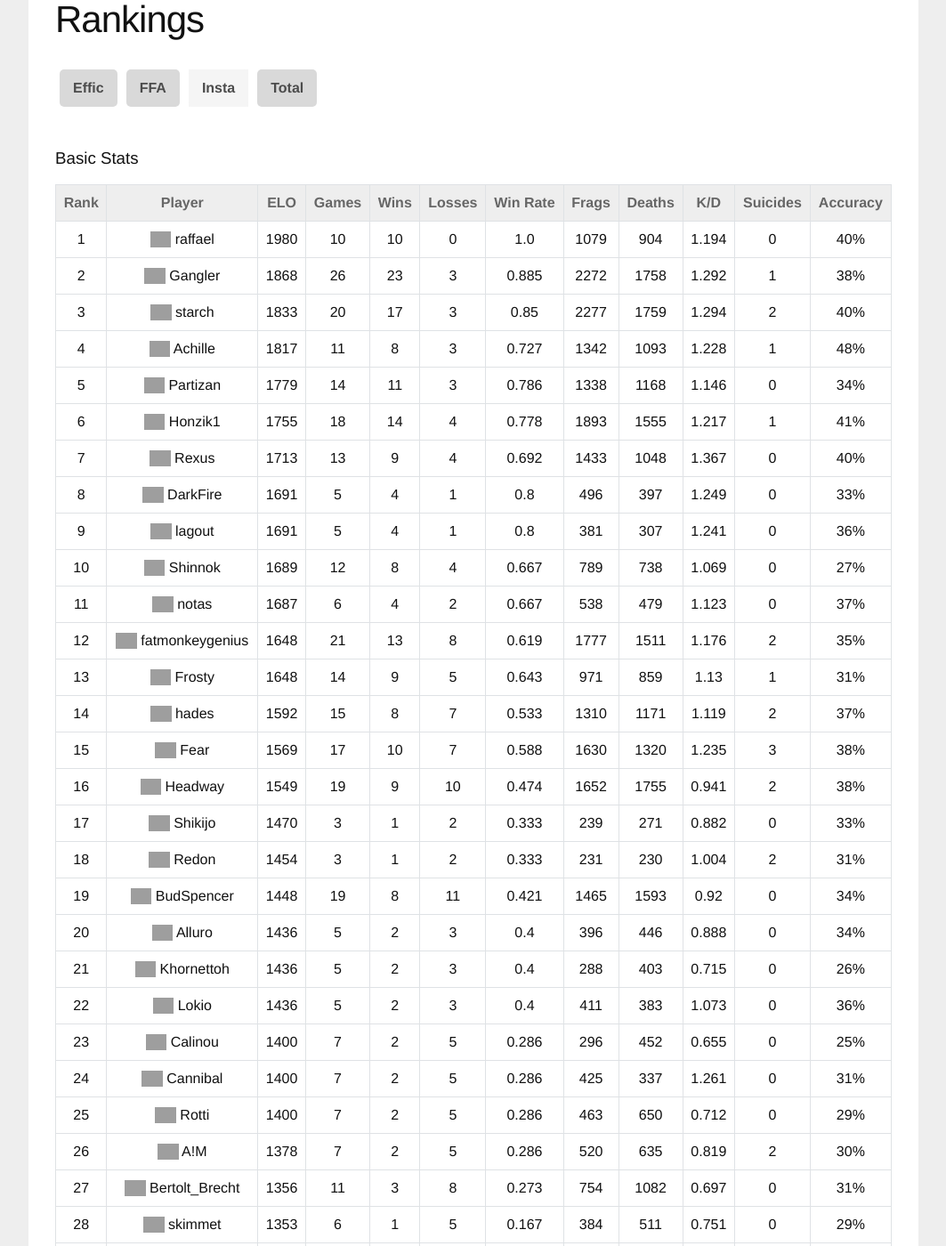
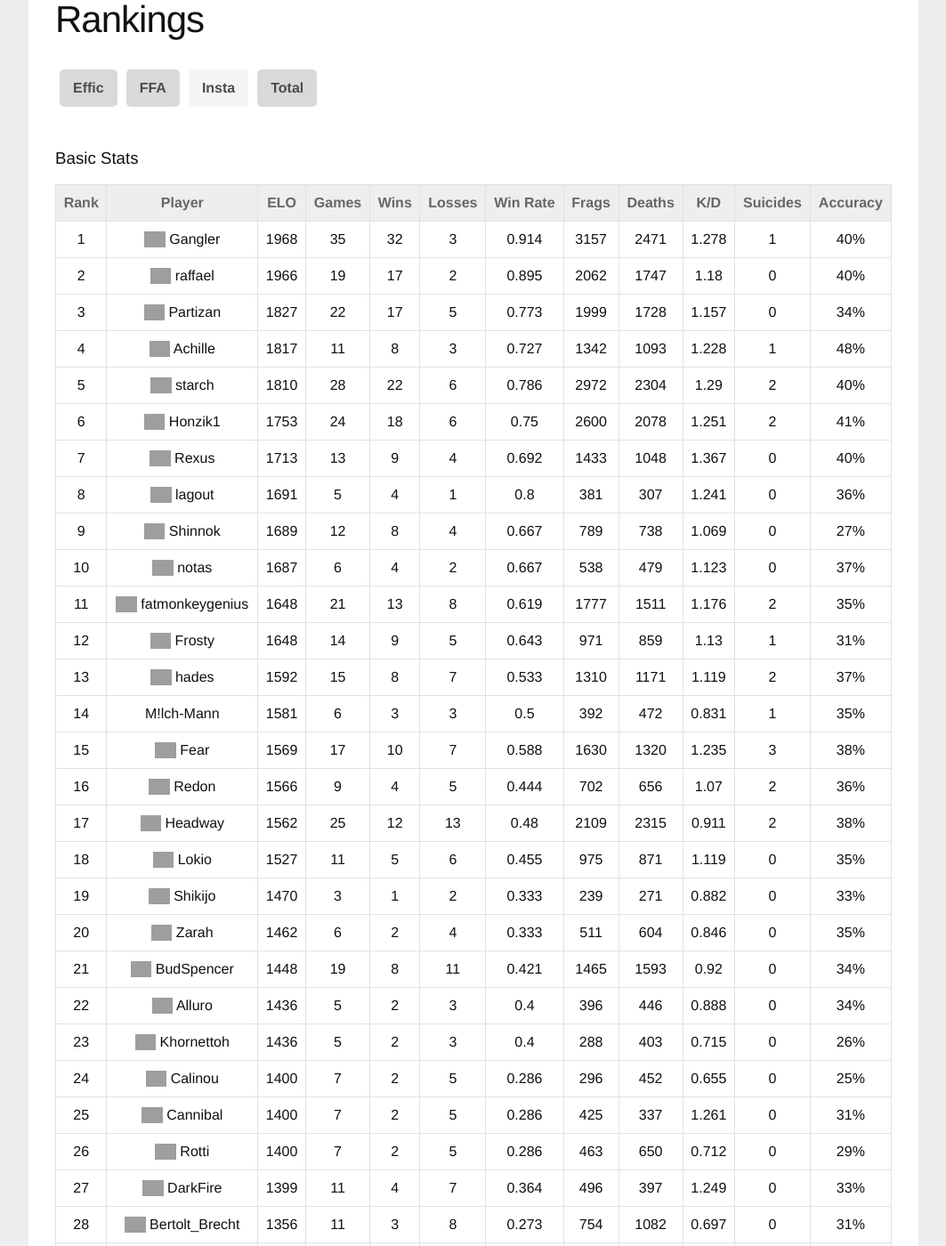
Before and after one commit to sauerduels/website, a Jekyll site: the page built from _rankings/insta.html, in a window 1280 px wide and 1400 px high, scrolled down 267 px. Shown: the whole window at 89% size, without its empty margins (108-1171 px from the left). Built offline with Jekyll 4.4.1, drawn with Linux system fonts in a browser that asks for light colours; a script that is not in the unit is left out; some of the changed text lies outside the part shown; grey boxes are pictures that could not be loaded.

Commit message:
Update rankings after SD21

```diff
--- a/_data/insta/stats.yml
+++ b/_data/insta/stats.yml
@@ -1,39 +1,39 @@
 ---
 - accuracy: 40%
-  deaths: 904
-  elo: 1980
-  frags: 1079
-  games: 10
-  kpd: 1.194
-  losses: 0
-  name: raffael
-  rank: 1
-  suicides: 0
-  win_rate: 1.0
-  wins: 10
-- accuracy: 38%
-  deaths: 1758
-  elo: 1868
-  frags: 2272
-  games: 26
-  kpd: 1.292
+  deaths: 2471
+  elo: 1968
+  frags: 3157
+  games: 35
+  kpd: 1.278
   losses: 3
   name: Gangler
+  rank: 1
+  suicides: 1
+  win_rate: 0.914
+  wins: 32
+- accuracy: 40%
+  deaths: 1747
+  elo: 1966
+  frags: 2062
+  games: 19
+  kpd: 1.18
+  losses: 2
+  name: raffael
   rank: 2
-  suicides: 1
-  win_rate: 0.885
-  wins: 23
-- accuracy: 40%
-  deaths: 1759
-  elo: 1833
-  frags: 2277
-  games: 20
-  kpd: 1.294
-  losses: 3
-  name: starch
+  suicides: 0
+  win_rate: 0.895
+  wins: 17
+- accuracy: 34%
+  deaths: 1728
+  elo: 1827
+  frags: 1999
+  games: 22
+  kpd: 1.157
+  losses: 5
+  name: Partizan
   rank: 3
-  suicides: 2
-  win_rate: 0.85
+  suicides: 0
+  win_rate: 0.773
   wins: 17
 - accuracy: 48%
   deaths: 1093
@@ -47,30 +47,30 @@
   suicides: 1
   win_rate: 0.727
   wins: 8
-- accuracy: 34%
-  deaths: 1168
-  elo: 1779
-  frags: 1338
-  games: 14
-  kpd: 1.146
-  losses: 3
-  name: Partizan
+- accuracy: 40%
+  deaths: 2304
+  elo: 1810
+  frags: 2972
+  games: 28
+  kpd: 1.29
+  losses: 6
+  name: starch
   rank: 5
-  suicides: 0
+  suicides: 2
   win_rate: 0.786
-  wins: 11
+  wins: 22
 - accuracy: 41%
-  deaths: 1555
-  elo: 1755
-  frags: 1893
-  games: 18
-  kpd: 1.217
-  losses: 4
+  deaths: 2078
+  elo: 1753
+  frags: 2600
+  games: 24
+  kpd: 1.251
+  losses: 6
   name: Honzik1
   rank: 6
-  suicides: 1
-  win_rate: 0.778
-  wins: 14
+  suicides: 2
+  win_rate: 0.75
+  wins: 18
 - accuracy: 40%
   deaths: 1048
   elo: 1713
@@ -83,18 +83,6 @@
   suicides: 0
   win_rate: 0.692
   wins: 9
-- accuracy: 33%
-  deaths: 397
-  elo: 1691
-  frags: 496
-  games: 5
-  kpd: 1.249
-  losses: 1
-  name: DarkFire
-  rank: 8
-  suicides: 0
-  win_rate: 0.8
-  wins: 4
 - accuracy: 36%
   deaths: 307
   elo: 1691
@@ -103,7 +91,7 @@
   kpd: 1.241
   losses: 1
   name: lagout
-  rank: 9
+  rank: 8
   suicides: 0
   win_rate: 0.8
   wins: 4
@@ -115,7 +103,7 @@
   kpd: 1.069
   losses: 4
   name: Shinnok
-  rank: 10
+  rank: 9
   suicides: 0
   win_rate: 0.667
   wins: 8
@@ -127,7 +115,7 @@
   kpd: 1.123
   losses: 2
   name: notas
-  rank: 11
+  rank: 10
   suicides: 0
   win_rate: 0.667
   wins: 4
@@ -139,7 +127,7 @@
   kpd: 1.176
   losses: 8
   name: fatmonkeygenius
-  rank: 12
+  rank: 11
   suicides: 2
   win_rate: 0.619
   wins: 13
@@ -151,7 +139,7 @@
   kpd: 1.13
   losses: 5
   name: Frosty
-  rank: 13
+  rank: 12
   suicides: 1
   win_rate: 0.643
   wins: 9
@@ -163,10 +151,22 @@
   kpd: 1.119
   losses: 7
   name: hades
-  rank: 14
+  rank: 13
   suicides: 2
   win_rate: 0.533
   wins: 8
+- accuracy: 35%
+  deaths: 472
+  elo: 1581
+  frags: 392
+  games: 6
+  kpd: 0.831
+  losses: 3
+  name: M!lch-Mann
+  rank: 14
+  suicides: 1
+  win_rate: 0.5
+  wins: 3
 - accuracy: 38%
   deaths: 1320
   elo: 1569
@@ -179,18 +179,42 @@
   suicides: 3
   win_rate: 0.588
   wins: 10
-- accuracy: 38%
-  deaths: 1755
-  elo: 1549
-  frags: 1652
-  games: 19
-  kpd: 0.941
-  losses: 10
-  name: Headway
+- accuracy: 36%
+  deaths: 656
+  elo: 1566
+  frags: 702
+  games: 9
+  kpd: 1.07
+  losses: 5
+  name: Redon
   rank: 16
   suicides: 2
-  win_rate: 0.474
-  wins: 9
+  win_rate: 0.444
+  wins: 4
+- accuracy: 38%
+  deaths: 2315
+  elo: 1562
+  frags: 2109
+  games: 25
+  kpd: 0.911
+  losses: 13
+  name: Headway
+  rank: 17
+  suicides: 2
+  win_rate: 0.48
+  wins: 12
+- accuracy: 35%
+  deaths: 871
+  elo: 1527
+  frags: 975
+  games: 11
+  kpd: 1.119
+  losses: 6
+  name: Lokio
+  rank: 18
+  suicides: 0
+  win_rate: 0.455
+  wins: 5
 - accuracy: 33%
   deaths: 271
   elo: 1470
@@ -199,22 +223,22 @@
   kpd: 0.882
   losses: 2
   name: Shikijo
-  rank: 17
+  rank: 19
   suicides: 0
   win_rate: 0.333
   wins: 1
-- accuracy: 31%
-  deaths: 230
-  elo: 1454
-  frags: 231
-  games: 3
-  kpd: 1.004
-  losses: 2
-  name: Redon
-  rank: 18
-  suicides: 2
+- accuracy: 35%
+  deaths: 604
+  elo: 1462
+  frags: 511
+  games: 6
+  kpd: 0.846
+  losses: 4
+  name: Zarah
+  rank: 20
+  suicides: 0
   win_rate: 0.333
-  wins: 1
+  wins: 2
 - accuracy: 34%
   deaths: 1593
   elo: 1448
@@ -223,7 +247,7 @@
   kpd: 0.92
   losses: 11
   name: BudSpencer
-  rank: 19
+  rank: 21
   suicides: 0
   win_rate: 0.421
   wins: 8
@@ -235,7 +259,7 @@
   kpd: 0.888
   losses: 3
   name: Alluro
-  rank: 20
+  rank: 22
   suicides: 0
   win_rate: 0.4
   wins: 2
@@ -247,19 +271,7 @@
   kpd: 0.715
   losses: 3
   name: Khornettoh
-  rank: 21
-  suicides: 0
-  win_rate: 0.4
-  wins: 2
-- accuracy: 36%
-  deaths: 383
-  elo: 1436
-  frags: 411
-  games: 5
-  kpd: 1.073
-  losses: 3
-  name: Lokio
-  rank: 22
+  rank: 23
   suicides: 0
   win_rate: 0.4
   wins: 2
@@ -271,7 +283,7 @@
   kpd: 0.655
   losses: 5
   name: Calinou
-  rank: 23
+  rank: 24
   suicides: 0
   win_rate: 0.286
   wins: 2
@@ -283,7 +295,7 @@
   kpd: 1.261
   losses: 5
   name: Cannibal
-  rank: 24
+  rank: 25
   suicides: 0
   win_rate: 0.286
   wins: 2
@@ -295,22 +307,22 @@
   kpd: 0.712
   losses: 5
   name: Rotti
-  rank: 25
+  rank: 26
   suicides: 0
   win_rate: 0.286
   wins: 2
-- accuracy: 30%
-  deaths: 635
-  elo: 1378
-  frags: 520
-  games: 7
-  kpd: 0.819
-  losses: 5
-  name: A!M
-  rank: 26
-  suicides: 2
-  win_rate: 0.286
-  wins: 2
+- accuracy: 33%
+  deaths: 397
+  elo: 1399
+  frags: 496
+  games: 11
+  kpd: 1.249
+  losses: 7
+  name: DarkFire
+  rank: 27
+  suicides: 0
+  win_rate: 0.364
+  wins: 4
 - accuracy: 31%
   deaths: 1082
   elo: 1356
@@ -319,7 +331,7 @@
   kpd: 0.697
   losses: 8
   name: Bertolt_Brecht
-  rank: 27
+  rank: 28
   suicides: 0
   win_rate: 0.273
   wins: 3
@@ -331,10 +343,22 @@
   kpd: 0.751
   losses: 5
   name: skimmet
-  rank: 28
+  rank: 29
   suicides: 0
   win_rate: 0.167
   wins: 1
+- accuracy: 30%
+  deaths: 1194
+  elo: 1339
+  frags: 977
+  games: 13
+  kpd: 0.818
+  losses: 10
+  name: A!M
+  rank: 30
+  suicides: 3
+  win_rate: 0.231
+  wins: 3
 - accuracy: 23%
   deaths: 342
   elo: 1316
@@ -343,7 +367,7 @@
   kpd: 0.626
   losses: 3
   name: Harsh
-  rank: 29
+  rank: 31
   suicides: 0
   win_rate: 0.25
   wins: 1
@@ -355,7 +379,7 @@
   kpd: 0.712
   losses: 3
   name: Morry
-  rank: 30
+  rank: 32
   suicides: 0
   win_rate: 0.0
   wins: 0
@@ -367,7 +391,7 @@
   kpd: 0.386
   losses: 4
   name: Josh22
-  rank: 31
+  rank: 33
   suicides: 1
   win_rate: 0.2
   wins: 1
@@ -379,22 +403,22 @@
   kpd: 1.048
   losses: 4
   name: yggdrasil
-  rank: 32
+  rank: 34
   suicides: 0
   win_rate: 0.2
   wins: 1
-- accuracy: 28%
-  deaths: 906
-  elo: 1290
-  frags: 702
-  games: 9
-  kpd: 0.775
-  losses: 7
+- accuracy: 29%
+  deaths: 1521
+  elo: 1292
+  frags: 1149
+  games: 15
+  kpd: 0.755
+  losses: 12
   name: ZCrone
-  rank: 33
+  rank: 35
   suicides: 0
-  win_rate: 0.222
-  wins: 2
+  win_rate: 0.2
+  wins: 3
 - accuracy: 34%
   deaths: 301
   elo: 1289
@@ -403,7 +427,19 @@
   kpd: 0.718
   losses: 3
   name: Tengrichan
-  rank: 34
+  rank: 36
+  suicides: 0
+  win_rate: 0.0
+  wins: 0
+- accuracy: 24%
+  deaths: 661
+  elo: 1220
+  frags: 333
+  games: 6
+  kpd: 0.504
+  losses: 6
+  name: FixxxerSA
+  rank: 37
   suicides: 0
   win_rate: 0.0
   wins: 0
@@ -415,7 +451,7 @@
   kpd: 0.515
   losses: 7
   name: '1989'
-  rank: 35
+  rank: 38
   suicides: 0
   win_rate: 0.0
   wins: 0
@@ -427,7 +463,7 @@
   kpd: 0.72
   losses: 11
   name: NoobGuy
-  rank: 36
+  rank: 39
   suicides: 1
   win_rate: 0.083
   wins: 1
@@ -439,7 +475,7 @@
   kpd: 0.651
   losses: 4
   name: 4-Tune
-  rank: 37
+  rank: 40
   suicides: 0
   win_rate: 0.0
   wins: 0
@@ -451,7 +487,7 @@
   kpd: 0.488
   losses: 7
   name: fishcakes
-  rank: 38
+  rank: 41
   suicides: 0
   win_rate: 0.0
   wins: 0
@@ -463,7 +499,7 @@
   kpd: 0.745
   losses: 12
   name: "Ph\xF6nix"
-  rank: 39
+  rank: 42
   suicides: 0
   win_rate: 0.077
   wins: 1
--- a/_data/insta/weapon_stats.yml
+++ b/_data/insta/weapon_stats.yml
@@ -1,197 +1,212 @@
 ---
 - accuracy: 40%
-  chainsaw: 11%
-  name: raffael
+  chainsaw: 12%
+  name: Gangler
   rank: 1
   rifle: 40%
-- accuracy: 38%
-  chainsaw: 11%
-  name: Gangler
+- accuracy: 40%
+  chainsaw: 09%
+  name: raffael
   rank: 2
-  rifle: 39%
-- accuracy: 40%
-  chainsaw: 12%
-  name: starch
+  rifle: 40%
+- accuracy: 34%
+  chainsaw: 17%
+  name: Partizan
   rank: 3
-  rifle: 40%
+  rifle: 34%
 - accuracy: 48%
   chainsaw: 03%
   name: Achille
   rank: 4
   rifle: 48%
-- accuracy: 34%
-  chainsaw: 17%
-  name: Partizan
+- accuracy: 40%
+  chainsaw: 12%
+  name: starch
   rank: 5
-  rifle: 34%
+  rifle: 41%
 - accuracy: 41%
-  chainsaw: 07%
+  chainsaw: 06%
   name: Honzik1
   rank: 6
-  rifle: 41%
+  rifle: 42%
 - accuracy: 40%
   chainsaw: 06%
   name: Rexus
   rank: 7
   rifle: 41%
-- accuracy: 33%
-  chainsaw: 04%
-  name: DarkFire
-  rank: 8
-  rifle: 35%
 - accuracy: 36%
   chainsaw: 17%
   name: lagout
-  rank: 9
+  rank: 8
   rifle: 37%
 - accuracy: 27%
   chainsaw: 06%
   name: Shinnok
-  rank: 10
+  rank: 9
   rifle: 28%
 - accuracy: 37%
   chainsaw: 00%
   name: notas
-  rank: 11
+  rank: 10
   rifle: 37%
 - accuracy: 35%
   chainsaw: 22%
   name: fatmonkeygenius
-  rank: 12
+  rank: 11
   rifle: 35%
 - accuracy: 31%
   chainsaw: 05%
   name: Frosty
-  rank: 13
+  rank: 12
   rifle: 31%
 - accuracy: 37%
   chainsaw: 13%
   name: hades
+  rank: 13
+  rifle: 37%
+- accuracy: 35%
+  chainsaw: 50%
+  name: M!lch-Mann
   rank: 14
-  rifle: 37%
+  rifle: 35%
 - accuracy: 38%
   chainsaw: 17%
   name: Fear
   rank: 15
   rifle: 38%
+- accuracy: 36%
+  chainsaw: 39%
+  name: Redon
+  rank: 16
+  rifle: 36%
 - accuracy: 38%
   chainsaw: 00%
   name: Headway
-  rank: 16
+  rank: 17
   rifle: 38%
+- accuracy: 35%
+  chainsaw: 07%
+  name: Lokio
+  rank: 18
+  rifle: 36%
 - accuracy: 33%
   chainsaw: 00%
   name: Shikijo
-  rank: 17
+  rank: 19
   rifle: 33%
-- accuracy: 31%
-  chainsaw: 59%
-  name: Redon
-  rank: 18
-  rifle: 31%
+- accuracy: 35%
+  chainsaw: 03%
+  name: Zarah
+  rank: 20
+  rifle: 35%
 - accuracy: 34%
   chainsaw: 00%
   name: BudSpencer
-  rank: 19
+  rank: 21
   rifle: 34%
 - accuracy: 34%
   chainsaw: 00%
   name: Alluro
-  rank: 20
+  rank: 22
   rifle: 34%
 - accuracy: 26%
   chainsaw: 11%
   name: Khornettoh
-  rank: 21
+  rank: 23
   rifle: 26%
-- accuracy: 36%
-  chainsaw: 07%
-  name: Lokio
-  rank: 22
-  rifle: 39%
 - accuracy: 25%
   chainsaw: 08%
   name: Calinou
-  rank: 23
+  rank: 24
   rifle: 25%
 - accuracy: 31%
   chainsaw: 00%
   name: Cannibal
-  rank: 24
+  rank: 25
   rifle: 31%
 - accuracy: 29%
   chainsaw: 08%
   name: Rotti
-  rank: 25
+  rank: 26
   rifle: 29%
-- accuracy: 30%
-  chainsaw: 11%
-  name: A!M
-  rank: 26
-  rifle: 30%
+- accuracy: 33%
+  chainsaw: 04%
+  name: DarkFire
+  rank: 27
+  rifle: 35%
 - accuracy: 31%
   chainsaw: 00%
   name: Bertolt_Brecht
-  rank: 27
+  rank: 28
   rifle: 31%
 - accuracy: 29%
   chainsaw: 12%
   name: skimmet
-  rank: 28
+  rank: 29
   rifle: 29%
+- accuracy: 30%
+  chainsaw: 10%
+  name: A!M
+  rank: 30
+  rifle: 31%
 - accuracy: 23%
   chainsaw: 10%
   name: Harsh
-  rank: 29
+  rank: 31
   rifle: 23%
 - accuracy: 27%
   chainsaw: 50%
   name: Morry
-  rank: 30
+  rank: 32
   rifle: 27%
 - accuracy: 21%
   chainsaw: 00%
   name: Josh22
-  rank: 31
+  rank: 33
   rifle: 21%
 - accuracy: 29%
   chainsaw: 33%
   name: yggdrasil
-  rank: 32
+  rank: 34
   rifle: 29%
-- accuracy: 28%
-  chainsaw: 14%
+- accuracy: 29%
+  chainsaw: 13%
   name: ZCrone
-  rank: 33
-  rifle: 28%
+  rank: 35
+  rifle: 29%
 - accuracy: 34%
   chainsaw: 00%
   name: Tengrichan
-  rank: 34
+  rank: 36
   rifle: 34%
+- accuracy: 24%
+  chainsaw: 00%
+  name: FixxxerSA
+  rank: 37
+  rifle: 24%
 - accuracy: 20%
   chainsaw: 02%
   name: '1989'
-  rank: 35
+  rank: 38
   rifle: 22%
 - accuracy: 27%
   chainsaw: 09%
   name: NoobGuy
-  rank: 36
+  rank: 39
   rifle: 28%
 - accuracy: 30%
   chainsaw: 00%
   name: 4-Tune
-  rank: 37
+  rank: 40
   rifle: 30%
 - accuracy: 25%
   chainsaw: 06%
   name: fishcakes
-  rank: 38
+  rank: 41
   rifle: 26%
 - accuracy: 29%
   chainsaw: 05%
   name: "Ph\xF6nix"
-  rank: 39
+  rank: 42
   rifle: 30%
 ---
--- a/_data/total/stats.yml
+++ b/_data/total/stats.yml
@@ -1,11 +1,11 @@
 ---
-- elo: 1811
-  games: 50
-  losses: 12
+- elo: 1806
+  games: 59
+  losses: 14
   name: raffael
   rank: 1
-  win_rate: 0.76
-  wins: 38
+  win_rate: 0.763
+  wins: 45
 - elo: 1763
   games: 60
   losses: 18
@@ -13,90 +13,90 @@
   rank: 2
   win_rate: 0.7
   wins: 42
-- elo: 1754
-  games: 49
-  losses: 8
+- elo: 1747
+  games: 57
+  losses: 11
   name: starch
   rank: 3
-  win_rate: 0.837
-  wins: 41
-- elo: 1712
-  games: 81
-  losses: 26
+  win_rate: 0.807
+  wins: 46
+- elo: 1711
+  games: 87
+  losses: 28
   name: Honzik1
   rank: 4
-  win_rate: 0.679
-  wins: 55
+  win_rate: 0.678
+  wins: 59
+- elo: 1661
+  games: 65
+  losses: 15
+  name: Redon
+  rank: 5
+  win_rate: 0.769
+  wins: 50
+- elo: 1659
+  games: 59
+  losses: 20
+  name: Lokio
+  rank: 6
+  win_rate: 0.661
+  wins: 39
 - elo: 1634
   games: 52
   losses: 23
   name: Frosty
-  rank: 5
+  rank: 7
   win_rate: 0.558
   wins: 29
 - elo: 1629
-  games: 53
-  losses: 17
-  name: Lokio
-  rank: 6
-  win_rate: 0.679
-  wins: 36
-- elo: 1624
-  games: 59
-  losses: 12
-  name: Redon
-  rank: 7
-  win_rate: 0.797
-  wins: 47
-- elo: 1613
-  games: 42
-  losses: 14
+  games: 50
+  losses: 16
   name: Partizan
   rank: 8
-  win_rate: 0.667
-  wins: 28
+  win_rate: 0.68
+  wins: 34
+- elo: 1545
+  games: 59
+  losses: 11
+  name: Gangler
+  rank: 9
+  win_rate: 0.814
+  wins: 48
 - elo: 1525
   games: 45
   losses: 11
   name: Rexus
-  rank: 9
+  rank: 10
   win_rate: 0.756
   wins: 34
-- elo: 1521
-  games: 15
-  losses: 7
-  name: DarkFire
-  rank: 10
-  win_rate: 0.533
-  wins: 8
-- elo: 1512
-  games: 50
-  losses: 11
-  name: Gangler
-  rank: 11
-  win_rate: 0.78
-  wins: 39
 - elo: 1501
   games: 33
   losses: 8
   name: lagout
-  rank: 12
+  rank: 11
   win_rate: 0.758
   wins: 25
 - elo: 1469
   games: 26
   losses: 12
   name: Alluro
-  rank: 13
+  rank: 12
   win_rate: 0.538
   wins: 14
 - elo: 1435
   games: 41
   losses: 14
   name: hades
-  rank: 14
+  rank: 13
   win_rate: 0.659
   wins: 27
+- elo: 1424
+  games: 21
+  losses: 13
+  name: DarkFire
+  rank: 14
+  win_rate: 0.381
+  wins: 8
 - elo: 1421
   games: 19
   losses: 7
@@ -160,242 +160,256 @@
   rank: 23
   win_rate: 0.619
   wins: 13
+- elo: 1205
+  games: 13
+  losses: 11
+  name: Zarah
+  rank: 24
+  win_rate: 0.154
+  wins: 2
 - elo: 1204
   games: 24
   losses: 18
   name: __FRY__
-  rank: 24
+  rank: 25
   win_rate: 0.25
   wins: 6
-- elo: 1202
-  games: 44
-  losses: 38
+- elo: 1203
+  games: 50
+  losses: 43
   name: ZCrone
-  rank: 25
-  win_rate: 0.136
-  wins: 6
+  rank: 26
+  win_rate: 0.14
+  wins: 7
 - elo: 1198
   games: 6
   losses: 3
   name: swatllama
-  rank: 26
+  rank: 27
+  win_rate: 0.5
+  wins: 3
+- elo: 1194
+  games: 6
+  losses: 3
+  name: M!lch-Mann
+  rank: 28
   win_rate: 0.5
   wins: 3
 - elo: 1191
   games: 9
   losses: 8
   name: Harsh
-  rank: 27
+  rank: 29
   win_rate: 0.111
   wins: 1
-- elo: 1183
-  games: 19
-  losses: 10
+- elo: 1187
+  games: 25
+  losses: 13
   name: Headway
-  rank: 28
-  win_rate: 0.474
-  wins: 9
+  rank: 30
+  win_rate: 0.48
+  wins: 12
 - elo: 1179
   games: 7
   losses: 3
   name: Aiurz
-  rank: 29
+  rank: 31
   win_rate: 0.571
   wins: 4
 - elo: 1179
   games: 12
   losses: 10
   name: Josh22
-  rank: 30
+  rank: 32
   win_rate: 0.167
   wins: 2
 - elo: 1176
   games: 27
   losses: 23
   name: h8
-  rank: 31
+  rank: 33
   win_rate: 0.148
   wins: 4
 - elo: 1168
   games: 10
   losses: 6
   name: Jawer
-  rank: 32
+  rank: 34
   win_rate: 0.4
   wins: 4
 - elo: 1157
   games: 3
   losses: 2
   name: Shikijo
-  rank: 33
+  rank: 35
   win_rate: 0.333
   wins: 1
 - elo: 1145
   games: 7
   losses: 4
   name: BenKei
-  rank: 34
+  rank: 36
   win_rate: 0.429
   wins: 3
 - elo: 1142
   games: 15
   losses: 10
   name: bug
-  rank: 35
+  rank: 37
   win_rate: 0.333
   wins: 5
 - elo: 1137
   games: 5
   losses: 3
   name: degrave
-  rank: 36
+  rank: 38
   win_rate: 0.4
   wins: 2
 - elo: 1137
   games: 17
   losses: 16
   name: "Ph\xF6nix"
-  rank: 37
+  rank: 39
   win_rate: 0.059
   wins: 1
 - elo: 1133
   games: 7
   losses: 5
   name: Calinou
-  rank: 38
+  rank: 40
   win_rate: 0.286
   wins: 2
 - elo: 1133
   games: 7
   losses: 5
   name: Cannibal
-  rank: 39
+  rank: 41
   win_rate: 0.286
   wins: 2
 - elo: 1130
   games: 7
   losses: 5
   name: Ren4rd
-  rank: 40
-  win_rate: 0.286
-  wins: 2
-- elo: 1126
-  games: 7
-  losses: 5
-  name: A!M
-  rank: 41
+  rank: 42
   win_rate: 0.286
   wins: 2
 - elo: 1120
   games: 7
   losses: 5
   name: shuzo
-  rank: 42
+  rank: 43
   win_rate: 0.286
   wins: 2
 - elo: 1118
   games: 6
   losses: 5
   name: skimmet
-  rank: 43
+  rank: 44
   win_rate: 0.167
   wins: 1
+- elo: 1113
+  games: 13
+  losses: 10
+  name: A!M
+  rank: 45
+  win_rate: 0.231
+  wins: 3
 - elo: 1103
   games: 5
   losses: 4
   name: Tamin0
-  rank: 44
+  rank: 46
   win_rate: 0.2
   wins: 1
 - elo: 1103
   games: 5
   losses: 4
   name: yggdrasil
-  rank: 45
+  rank: 47
   win_rate: 0.2
   wins: 1
 - elo: 1097
   games: 8
   losses: 7
   name: hamon
-  rank: 46
+  rank: 48
   win_rate: 0.125
   wins: 1
 - elo: 1096
   games: 3
   losses: 3
   name: Tengrichan
-  rank: 47
+  rank: 49
   win_rate: 0.0
   wins: 0
 - elo: 1092
   games: 7
   losses: 6
   name: Jason
-  rank: 48
+  rank: 50
   win_rate: 0.143
   wins: 1
+- elo: 1073
+  games: 6
+  losses: 6
+  name: FixxxerSA
+  rank: 51
+  win_rate: 0.0
+  wins: 0
 - elo: 1071
   games: 7
   losses: 7
   name: '1989'
-  rank: 49
+  rank: 52
   win_rate: 0.0
   wins: 0
 - elo: 1059
   games: 12
   losses: 11
   name: NoobGuy
-  rank: 50
+  rank: 53
   win_rate: 0.083
   wins: 1
 - elo: 1058
   games: 4
   losses: 4
   name: 4-Tune
-  rank: 51
+  rank: 54
   win_rate: 0.0
   wins: 0
 - elo: 1055
   games: 7
   losses: 7
   name: fishcakes
-  rank: 52
+  rank: 55
   win_rate: 0.0
   wins: 0
 - elo: 1052
   games: 12
   losses: 12
   name: Friteq
-  rank: 53
-  win_rate: 0.0
-  wins: 0
-- elo: 1051
-  games: 7
-  losses: 7
-  name: Zarah
-  rank: 54
+  rank: 56
   win_rate: 0.0
   wins: 0
 - elo: 1050
   games: 7
   losses: 7
   name: Atheroz
-  rank: 55
+  rank: 57
   win_rate: 0.0
   wins: 0
 - elo: 1038
   games: 10
   losses: 10
   name: Mod
-  rank: 56
+  rank: 58
   win_rate: 0.0
   wins: 0
 - elo: 1038
   games: 7
   losses: 7
   name: greenadiss
-  rank: 57
+  rank: 59
   win_rate: 0.0
   wins: 0
 ---
```
